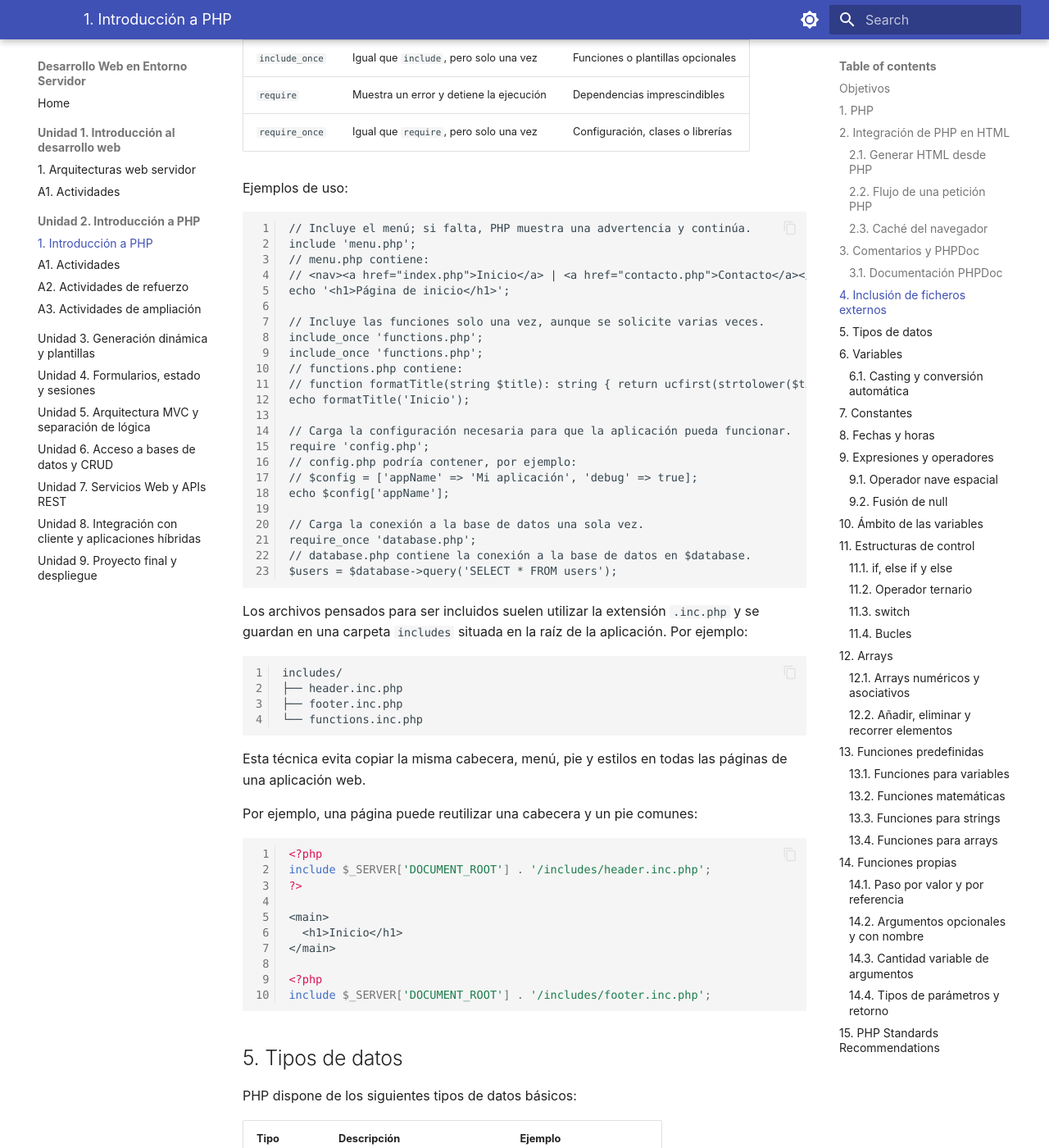
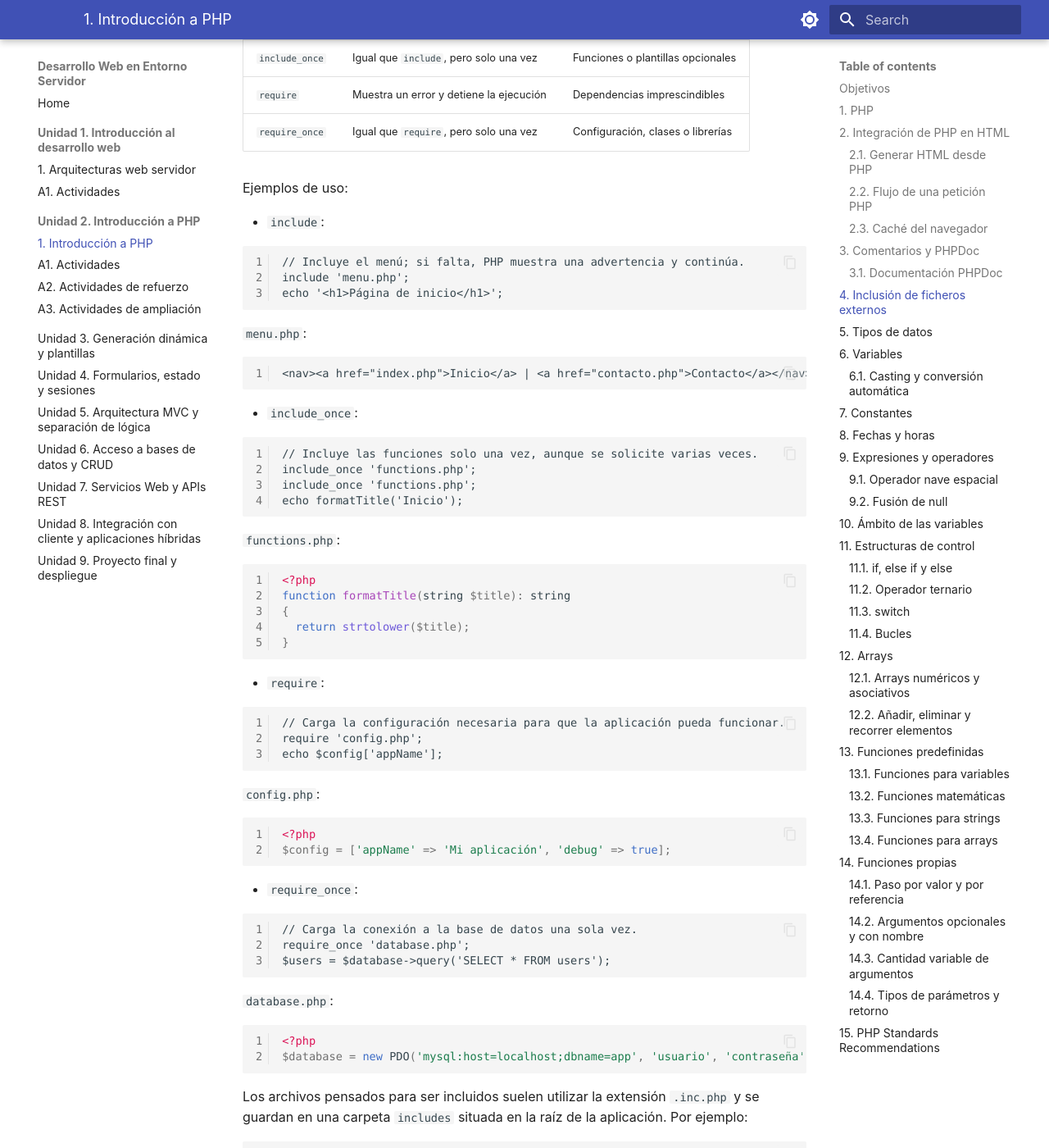
Before and after one commit to ATorresCode/dwes, an MkDocs documentation site: the page built from docs/u02-introduccion-php/r01.md, in a window 1280 px wide and 1400 px high, scrolled down 5265 px. Shown: the whole window at 82% size. Built offline with MkDocs 1.6.1 and Material for MkDocs 9.7.7, drawn with Linux system fonts in a browser that asks for light colours; some web fonts are replaced.

Commit message:
Ejemplos inclusión ficheros

````diff
--- a/docs/u02-introduccion-php/r01.md
+++ b/docs/u02-introduccion-php/r01.md
@@ -193,30 +193,67 @@ Todas incorporan el contenido del archivo en el punto donde se ejecutan. La dife
 
 Ejemplos de uso:
 
+- `include`:
+
 ```php
 // Incluye el menú; si falta, PHP muestra una advertencia y continúa.
 include 'menu.php';
-// menu.php contiene:
-// <nav><a href="index.php">Inicio</a> | <a href="contacto.php">Contacto</a></nav>
 echo '<h1>Página de inicio</h1>';
+```
 
+`menu.php`:
+
+```php
+<nav><a href="index.php">Inicio</a> | <a href="contacto.php">Contacto</a></nav>
+```
+
+- `include_once`:
+
+```php
 // Incluye las funciones solo una vez, aunque se solicite varias veces.
 include_once 'functions.php';
 include_once 'functions.php';
-// functions.php contiene:
-// function formatTitle(string $title): string { return ucfirst(strtolower($title)); }
 echo formatTitle('Inicio');
+```
 
+`functions.php`:
+
+```php
+<?php
+function formatTitle(string $title): string
+{
+  return strtolower($title);
+}
+```
+
+- `require`:
+
+```php
 // Carga la configuración necesaria para que la aplicación pueda funcionar.
 require 'config.php';
-// config.php podría contener, por ejemplo:
-// $config = ['appName' => 'Mi aplicación', 'debug' => true];
 echo $config['appName'];
+```
 
+`config.php`:
+
+```php
+<?php
+$config = ['appName' => 'Mi aplicación', 'debug' => true];
+```
+
+- `require_once`:
+
+```php
 // Carga la conexión a la base de datos una sola vez.
 require_once 'database.php';
-// database.php contiene la conexión a la base de datos en $database.
 $users = $database->query('SELECT * FROM users');
+```
+
+`database.php`:
+
+```php
+<?php
+$database = new PDO('mysql:host=localhost;dbname=app', 'usuario', 'contraseña');
 ```
 
 Los archivos pensados para ser incluidos suelen utilizar la extensión `.inc.php` y se guardan en una carpeta `includes` situada en la raíz de la aplicación. Por ejemplo:
````
